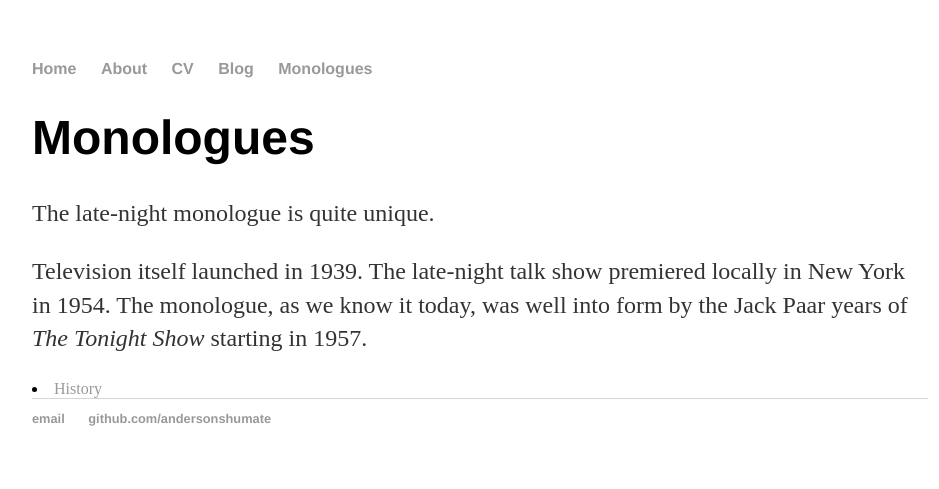
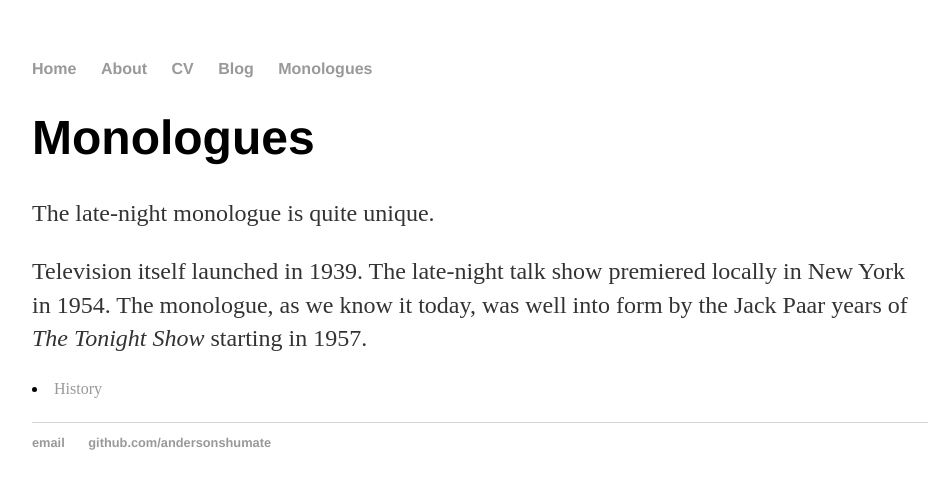
Before and after one commit to andersonshumate/andersonshumate.github.io, a Jekyll site: the page built from monologues/index.html, in a window 1280 px wide. Shown: the top 489 px of the page, without its empty margins (160-1099 px from the left). Built offline with Jekyll 4.4.1, drawn with Linux system fonts in a browser that asks for light colours.

```diff
--- a/monologues/index.html
+++ b/monologues/index.html
@@ -9,6 +9,7 @@ title: Monologues
 
 	<p>Television itself launched in 1939. The late-night talk show premiered locally in New York in 1954. The monologue, as we know it today, was well into form by the
 		Jack Paar years of <em> The Tonight Show </em> starting in 1957.</p>
-	<p><li><a href="/monologues/history/">History</a></li>
+
+	<p><li><a href="/monologues/history/">History</a></li></p>
 
 </div><!-- /.blurb -->
```
